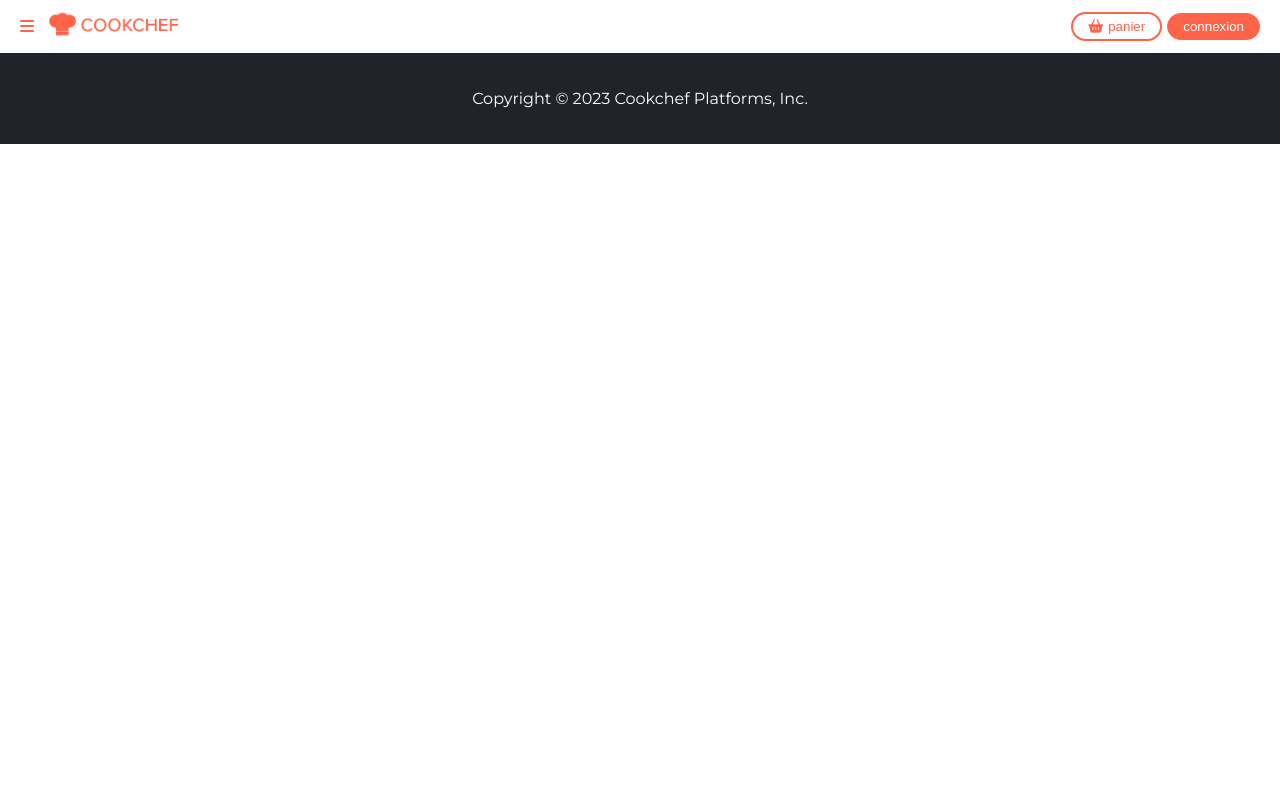
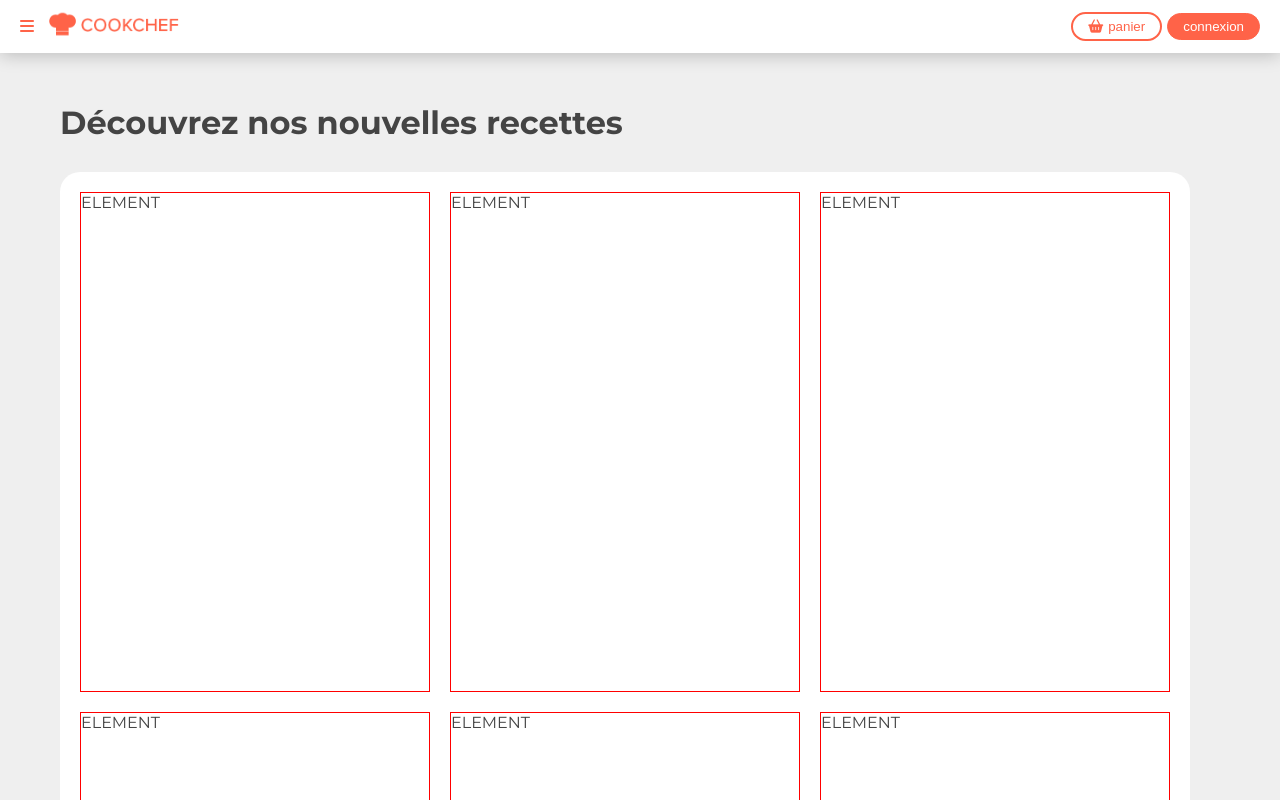
Before and after one commit to MarcusDeveloppement/Cookchief, a React (Vite) app: page / in a window 1280 px wide. Shown: the top 800 px of the page. Built offline with nearby package versions, Linux system fonts and the light colour scheme.

Commit message:
set up the body content with cards elements

```diff
--- a/src/App.jsx
+++ b/src/App.jsx
@@ -7,7 +7,7 @@
   return (
     <div className={`d-flex flex-column ${styles.appContainer}`}>
       <Header />
-      {/* <Content /> */}
+      <Content />
       <Footer />
     </div>
   );
--- a/src/assets/styles/_base.scss
+++ b/src/assets/styles/_base.scss
@@ -5,6 +5,7 @@
   -webkit-font-smoothing: antialiased;
   -moz-osx-font-smoothing: grayscale;
   color: var(--text-color);
+  background-color: var(--gray-2);
 }
 
 h1,
--- a/src/assets/styles/_themes.scss
+++ b/src/assets/styles/_themes.scss
@@ -19,3 +19,8 @@
   color: var(--primary);
   background-color: white;
 }
+
+.card {
+  border-radius: 20px;
+  background-color: white;
+}
--- a/src/assets/styles/_utils.scss
+++ b/src/assets/styles/_utils.scss
@@ -34,3 +34,13 @@
 .mb-20 {
   margin-bottom: 20px;
 }
+
+.my-30 {
+  margin: 30px 0 30px 0;
+}
+
+.container {
+  max-width: 1200px;
+  margin: auto;
+  width: 100%;
+}
--- a/src/assets/styles/_variables.scss
+++ b/src/assets/styles/_variables.scss
@@ -1,7 +1,7 @@
 :root {
   --primary: #ff6348;
   --gray-1: #20232a;
-  --gray-2: #fefefe;
+  --gray-2: #efefef;
   --font-family: "Montserrat", sans-serif;
   --box-shadow: 0 6px 9px 0 rgb(0 0 0 /15%);
   --box-shadow-nav: rgb(0 0 0 /22%) 0px 2px 18px 0px;
--- a/src/components/Content.jsx
+++ b/src/components/Content.jsx
@@ -1,5 +1,23 @@
+import styles from "./Content.module.scss";
+
 function Content() {
-  return <div className="flex-fill b3">Content</div>;
+  return (
+    <div className="flex-fill container p-20">
+      <h1 className="my-30">Découvrez nos nouvelles recettes</h1>
+      <div className={`card p-20 ${styles.contentCard}`}>
+        <div className={styles.grid}>
+          <div className={styles.elem}>ELEMENT</div>
+          <div className={styles.elem}>ELEMENT</div>
+          <div className={styles.elem}>ELEMENT</div>
+          <div className={styles.elem}>ELEMENT</div>
+          <div className={styles.elem}>ELEMENT</div>
+          <div className={styles.elem}>ELEMENT</div>
+          <div className={styles.elem}>ELEMENT</div>
+          <div className={styles.elem}>ELEMENT</div>
+        </div>
+      </div>
+    </div>
+  );
 }
 
 export default Content;
--- /dev/null
+++ b/src/components/Content.module.scss
@@ -0,0 +1,16 @@
+.grid {
+  display: grid;
+  place-content: center;
+  grid-template-columns: repeat(3, 350px);
+  grid-auto-columns: repeat(3, 350px);
+  gap: 20px;
+}
+
+.elem {
+  border: 1px solid red;
+  height: 500px;
+}
+
+.contentCard {
+  width: 1130px;
+}
--- a/src/components/Header.module.scss
+++ b/src/components/Header.module.scss
@@ -2,6 +2,7 @@
   padding: 10px 20px;
   box-shadow: var(--box-shadow-nav);
   color: var(--primary);
+  background-color: white;
   img {
     width: 130px;
   }
```
